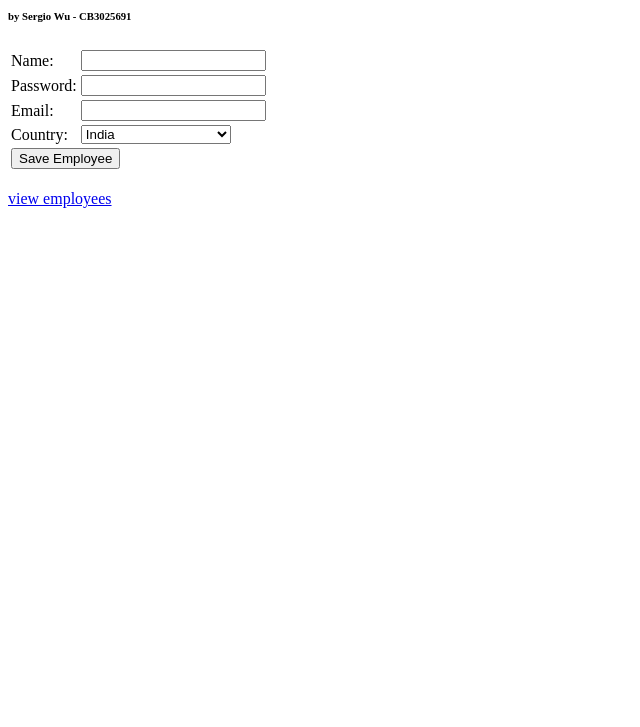
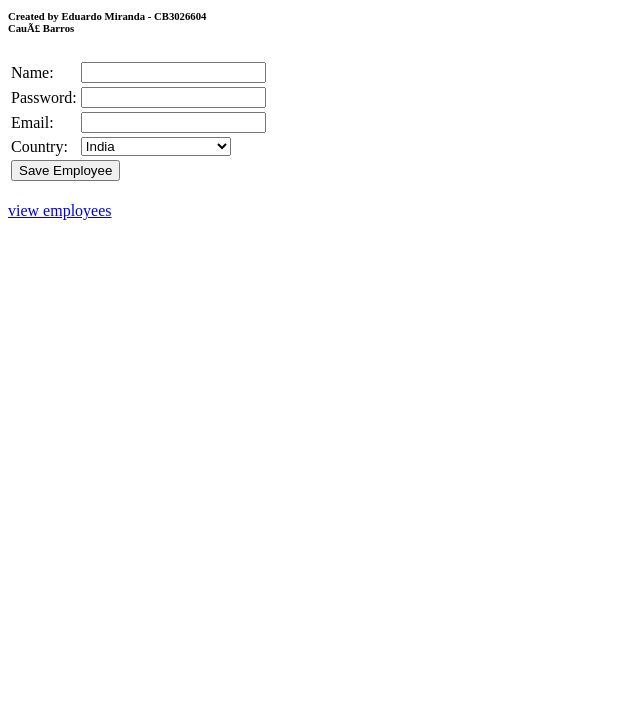
Before and after one commit to sousax/IFSP_SW1, a plain HTML site: page WebContent/index.html in a window 1280 px wide. Shown: the part 73-800 px from the top of the page, without its empty margins (0-640 px from the left). Drawn offline with Linux system fonts and the light colour scheme.

Commit message:
add files via upload

```diff
--- a/WebContent/index.html
+++ b/WebContent/index.html
@@ -7,7 +7,7 @@
 <body>
 
     <h1>Add New Employee</h1>
-    <h6>by Sergio Wu - CB3025691</h6>
+    <h6>Created by Eduardo Miranda - CB3026604 <br> Cauã Barros</h6>
     <form action="SaveServlet" method="post">
         <table>
             <tr>
```
